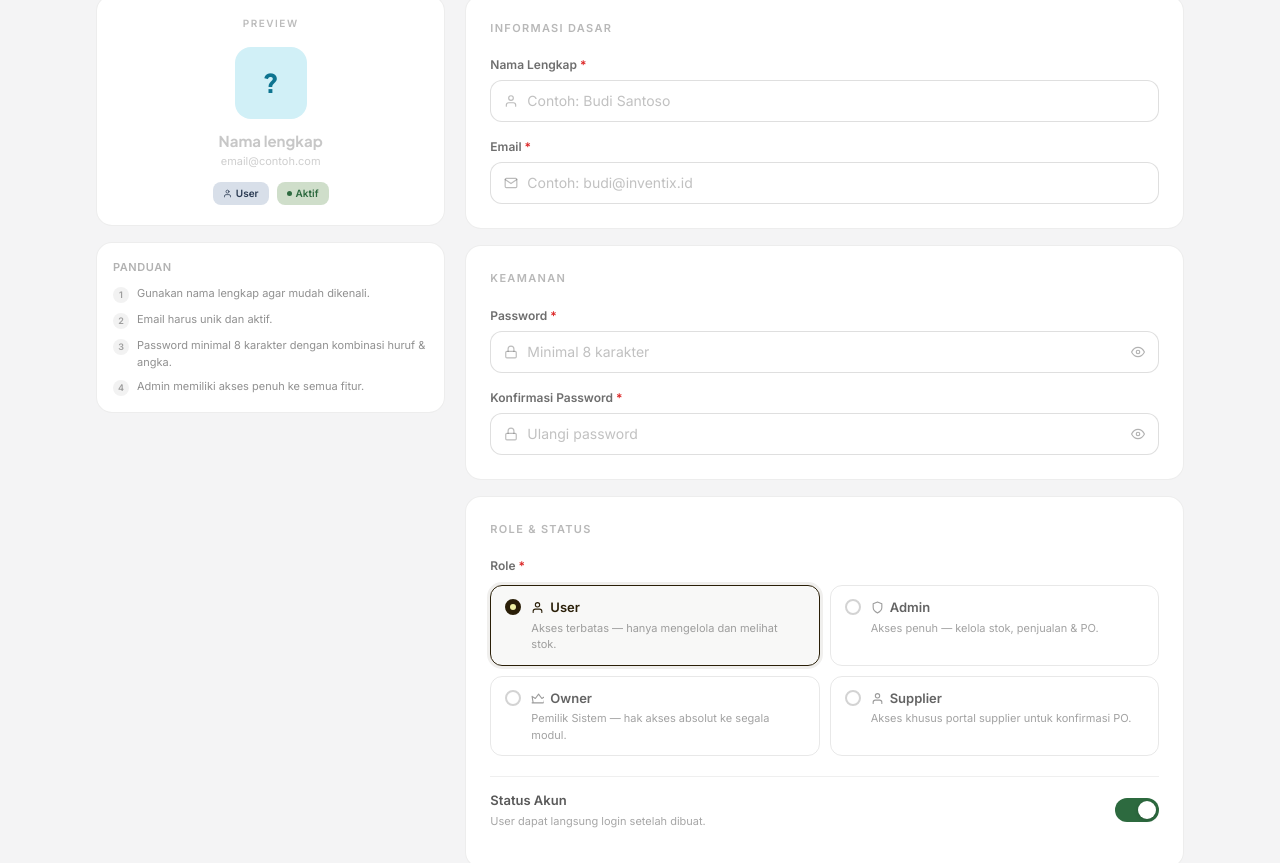
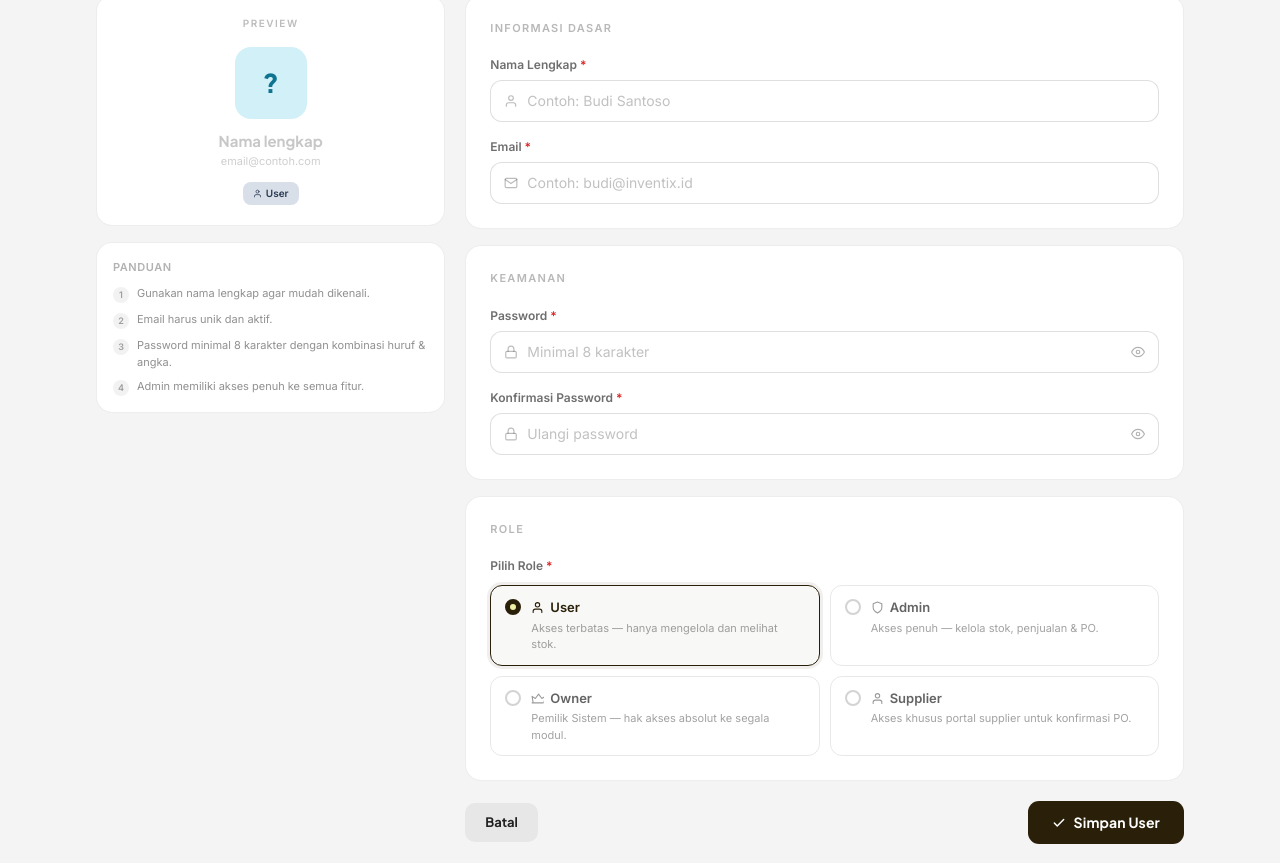
Before and after one commit to kathleenklavinka/inventix-fe, a Next.js app: page /user/tambah in a window 1280 px wide. Shown: the part 157-1020 px from the top of the page. Built offline with nearby package versions, Linux system fonts and the light colour scheme.

Commit message:
perubahan

```diff
--- a/app/user/edit/[id]/page.tsx
+++ b/app/user/edit/[id]/page.tsx
@@ -51,12 +51,6 @@ const IconMail = ({ size = 16, color = "currentColor" }) => (
 const IconShield = ({ size = 16, color = "currentColor" }) => (
   <svg width={size} height={size} viewBox="0 0 24 24" fill="none" stroke={color} strokeWidth="2" strokeLinecap="round" strokeLinejoin="round">
     <path d="M12 22s8-4 8-10V5l-8-3-8 3v7c0 6 8 10 8 10z"/>
-  </svg>
-);
-const IconToggle = ({ size = 16, color = "currentColor" }) => (
-  <svg width={size} height={size} viewBox="0 0 24 24" fill="none" stroke={color} strokeWidth="2" strokeLinecap="round" strokeLinejoin="round">
-    <rect x="1" y="5" width="22" height="14" rx="7" ry="7"/>
-    <circle cx="16" cy="12" r="3"/>
   </svg>
 );
 const IconLock = ({ size = 16, color = "currentColor" }) => (
@@ -123,7 +117,6 @@ export default function EditUserPage() {
   const [nama, setNama]               = useState("");
   const [email, setEmail]             = useState("");
   const [role, setRole]               = useState<"User" | "Admin" | "Owner" | "Supplier">("User");
-  const [aktif, setAktif]             = useState(true);
   const [password, setPassword]       = useState("");
   const [konfirmasi, setKonfirmasi]   = useState("");
   const [showPass, setShowPass]       = useState(false);
@@ -174,7 +167,7 @@ export default function EditUserPage() {
           joiningDate = `${String(d.getDate()).padStart(2, '0')} ${months[d.getMonth()]} ${d.getFullYear()}`;
         }
 
-        const formattedRole = (fRole.charAt(0).toUpperCase() + fRole.slice(1)) as any; // "Admin" | "User" | "Owner" | "Supplier"
+        const formattedRole = (fRole.charAt(0).toUpperCase() + fRole.slice(1)) as any;
 
         const mapped = {
           id: u.id,
@@ -183,14 +176,12 @@ export default function EditUserPage() {
           role: formattedRole,
           bergabung: joiningDate,
           avatar: u.nama.split(" ").map((w: string) => w[0]).join("").slice(0, 2).toUpperCase(),
-          aktif: true
         };
 
         setOriginalUser(mapped);
         setNama(mapped.nama);
         setEmail(mapped.email);
         setRole(mapped.role);
-        setAktif(mapped.aktif);
       } catch (err: any) {
         console.error("Gagal memuat detail user:", err);
       } finally {
@@ -247,7 +238,6 @@ export default function EditUserPage() {
     nama !== originalUser.nama ||
     email !== originalUser.email ||
     role  !== originalUser.role ||
-    aktif !== originalUser.aktif ||
     password !== "" || konfirmasi !== ""
   ) : false;
 
@@ -366,21 +356,6 @@ export default function EditUserPage() {
         .role-option.selected-user  .role-radio{border-color:#2a3a52;background:#2a3a52}
         .role-option.selected-owner .role-radio{border-color:#92400e;background:#92400e}
         .role-option.selected-supplier .role-radio{border-color:#5b21b6;background:#5b21b6}
-
-        /* Toggle switch */
-        .toggle-switch{
-          width:44px;height:24px;border-radius:99px;border:none;cursor:pointer;
-          position:relative;transition:background .25s;flex-shrink:0;
-        }
-        .toggle-switch.on {background:#2d6a3f}
-        .toggle-switch.off{background:rgba(33,33,33,0.18)}
-        .toggle-knob{
-          position:absolute;top:3px;width:18px;height:18px;border-radius:50%;
-          background:#fff;transition:left .22s cubic-bezier(.22,1,.36,1);
-          box-shadow:0 1px 4px rgba(0,0,0,0.16);
-        }
-        .toggle-switch.on  .toggle-knob{left:23px}
-        .toggle-switch.off .toggle-knob{left:3px}
 
         /* Card */
         .form-card{
@@ -671,45 +646,6 @@ export default function EditUserPage() {
                 </div>
 
                 <div className="anim-fade-up d300 form-card">
-                  <div className="px-5 py-4 flex items-center gap-3 border-b" style={{ borderColor: "rgba(33,33,33,0.07)" }}>
-                    <div className="w-7 h-7 rounded-lg flex items-center justify-center flex-shrink-0"
-                      style={{ background: aktif ? "#CFDECA" : "rgba(33,33,33,0.08)" }}>
-                      <IconToggle size={14} color={aktif ? "#2d6a3f" : "rgba(33,33,33,0.35)"} />
-                    </div>
-                    <div>
-                      <p className="font-['Plus_Jakarta_Sans'] font-black text-[13.5px] text-[#212121]">Status Akun</p>
-                      <p className="text-[10px] font-medium" style={{ color: "rgba(33,33,33,0.38)" }}>Aktifkan atau nonaktifkan akun</p>
-                    </div>
-                  </div>
-                  <div className="px-5 py-4 flex items-center justify-between gap-4">
-                    <div>
-                      <p className="font-['Plus_Jakarta_Sans'] font-bold text-[13px] text-[#212121]">
-                        {aktif ? "Akun Aktif" : "Akun Nonaktif"}
-                      </p>
-                      <p className="text-[10.5px] mt-0.5 font-medium" style={{ color: "rgba(33,33,33,0.40)" }}>
-                        {aktif ? "User dapat login ke sistem" : "User tidak dapat login"}
-                      </p>
-                    </div>
-                    <button
-                      className={`toggle-switch ${aktif ? "on" : "off"}`}
-                      onClick={() => setAktif(v => !v)}
-                      disabled={isSelf}
-                      title={isSelf ? "Tidak bisa menonaktifkan akun sendiri" : undefined}
-                      style={isSelf ? { opacity: .4, cursor: "not-allowed" } : {}}>
-                      <div className="toggle-knob" />
-                    </button>
-                  </div>
-                  {isSelf && (
-                    <div className="px-5 pb-4">
-                      <p className="text-[10.5px] font-medium px-3 py-2 rounded-lg"
-                        style={{ background: "rgba(33,33,33,0.04)", color: "rgba(33,33,33,0.45)" }}>
-                        Tidak bisa menonaktifkan akun yang sedang kamu gunakan.
-                      </p>
-                    </div>
-                  )}
-                </div>
-
-                <div className="anim-fade-up d350 form-card">
                   <div className="px-5 py-4 flex flex-col gap-2.5">
                     {errors.submit && (
                       <div className="px-3 py-2.5 border rounded-xl text-[11px] font-semibold text-center mb-1" style={{ borderColor: "#fee2e2", background: "#fef2f2", color: "#991b1b" }}>
@@ -748,7 +684,6 @@ export default function EditUserPage() {
                   {[
                     { label: "ID User",         val: `#${originalUser.id.toString().padStart(4, "0")}` },
                     { label: "Bergabung",        val: originalUser.bergabung },
-                    { label: "Status awal",      val: originalUser.aktif ? "Aktif" : "Nonaktif" },
                     { label: "Role awal",        val: originalUser.role },
                   ].map((row, i) => (
                     <div key={i} className="flex justify-between items-center py-1.5 border-t first:border-0"
--- a/app/user/page.tsx
+++ b/app/user/page.tsx
@@ -27,7 +27,6 @@ function deleteBlockedReason(actorRole: string, targetRole: string, isSelf: bool
   return null;
 }
 
-// ─── Avatar colors ────────────────────────────────────────────────────────────
 const AVATAR_COLORS: Record<string, { bg: string; color: string }> = {
   OI: { bg: "#f5e6cc", color: "#92400e" },
   AI: { bg: "#e8dfc8", color: "#7a5c2e" },
@@ -47,7 +46,6 @@ function avatarStyle(initials: string) {
   return AVATAR_COLORS[initials] ?? { bg: "#e8dfc8", color: "#7a5c2e" };
 }
 
-// ─── Icons ────────────────────────────────────────────────────────────────────
 const IconUsers        = ({ size = 18, color = "currentColor" }) => <svg width={size} height={size} viewBox="0 0 24 24" fill="none" stroke={color} strokeWidth="2" strokeLinecap="round" strokeLinejoin="round"><path d="M17 21v-2a4 4 0 0 0-4-4H5a4 4 0 0 0-4 4v2"/><circle cx="9" cy="7" r="4"/><path d="M23 21v-2a4 4 0 0 0-3-3.87"/><path d="M16 3.13a4 4 0 0 1 0 7.75"/></svg>;
 const IconShield       = ({ size = 18, color = "currentColor" }) => <svg width={size} height={size} viewBox="0 0 24 24" fill="none" stroke={color} strokeWidth="2" strokeLinecap="round" strokeLinejoin="round"><path d="M12 22s8-4 8-10V5l-8-3-8 3v7c0 6 8 10 8 10z"/></svg>;
 const IconUser         = ({ size = 18, color = "currentColor" }) => <svg width={size} height={size} viewBox="0 0 24 24" fill="none" stroke={color} strokeWidth="2" strokeLinecap="round" strokeLinejoin="round"><path d="M20 21v-2a4 4 0 0 0-4-4H8a4 4 0 0 0-4 4v2"/><circle cx="12" cy="7" r="4"/></svg>;
@@ -65,7 +63,6 @@ const IconList         = ({ size = 16, color = "currentColor" }) => <svg width={
 const IconLock         = ({ size = 13, color = "currentColor" }) => <svg width={size} height={size} viewBox="0 0 24 24" fill="none" stroke={color} strokeWidth="2" strokeLinecap="round" strokeLinejoin="round"><rect x="3" y="11" width="18" height="11" rx="2" ry="2"/><path d="M7 11V7a5 5 0 0 1 10 0v4"/></svg>;
 const IconCrown        = ({ size = 10, color = "currentColor" }) => <svg width={size} height={size} viewBox="0 0 24 24" fill="none" stroke={color} strokeWidth="2" strokeLinecap="round" strokeLinejoin="round"><path d="M2 20h20M4 20L2 8l6 4 6-8 6 8 6-4-2 12"/></svg>;
 
-// ─── Sub-components ───────────────────────────────────────────────────────────
 function Avatar({ initials, size = 36, radius = 10 }: { initials: string; size?: number; radius?: number }) {
   const s = avatarStyle(initials);
   return (
@@ -91,19 +88,6 @@ function RoleBadge({ role }: { role: string }) {
   );
 }
 
-function AktifBadge({ aktif }: { aktif: boolean }) {
-  if (aktif) return (
-    <span className="inline-flex items-center gap-1 text-[10px] font-bold px-2 py-0.5 rounded-md" style={{ background: "#CFDECA", color: "#2d6a3f" }}>
-      <span style={{ width: 5, height: 5, borderRadius: "50%", background: "#2d6a3f", display: "inline-block" }} /> Aktif
-    </span>
-  );
-  return (
-    <span className="inline-flex items-center gap-1 text-[10px] font-bold px-2 py-0.5 rounded-md" style={{ background: "rgba(33,33,33,0.07)", color: "rgba(33,33,33,0.40)" }}>
-      <span style={{ width: 5, height: 5, borderRadius: "50%", background: "rgba(33,33,33,0.28)", display: "inline-block" }} /> Nonaktif
-    </span>
-  );
-}
-
 function Inner({ children, className = "" }: { children: React.ReactNode; className?: string }) {
   return <div className={`max-w-6xl mx-auto px-4 sm:px-8 ${className}`}>{children}</div>;
 }
@@ -115,10 +99,8 @@ interface UserType {
   role: string;
   bergabung: string;
   avatar: string;
-  aktif: boolean;
 }
 
-// ─── Page ─────────────────────────────────────────────────────────────────────
 export default function UserPage() {
   const router = useRouter();
 
@@ -127,7 +109,6 @@ export default function UserPage() {
   const [users, setUsers]             = useState<UserType[]>([]);
   const [search, setSearch]           = useState("");
   const [filterRole, setFilterRole]   = useState<"semua" | "owner" | "admin" | "user" | "supplier">("semua");
-  const [filterAktif, setFilterAktif] = useState<"semua" | "aktif" | "nonaktif">("semua");
   const [view, setView]               = useState<"grid" | "list">("grid");
   const [page, setPage]               = useState(1);
   const [deleteModal, setDeleteModal] = useState<UserType | null>(null);
@@ -177,7 +158,6 @@ export default function UserPage() {
           role: fRole,
           bergabung: joiningDate,
           avatar: nameInitials,
-          aktif: true
         };
       });
       setUsers(mapped);
@@ -211,20 +191,17 @@ export default function UserPage() {
   const userRoleCookie = Cookies.get(COOKIE_ROLE) || "user";
   if (userRoleCookie === "user" || userRoleCookie === "supplier") return null;
 
-  // ── Filter & pagination ──
   const filtered = users.filter(u => {
     const q = search.toLowerCase();
     const matchSearch = u.nama.toLowerCase().includes(q) || u.email.toLowerCase().includes(q) || u.role.toLowerCase().includes(q);
     const matchRole  = filterRole === "semua" || u.role === filterRole;
-    const matchAktif = filterAktif === "semua" || (filterAktif === "aktif" ? u.aktif : !u.aktif);
-    return matchSearch && matchRole && matchAktif;
+    return matchSearch && matchRole;
   });
 
   const totalPages = Math.max(1, Math.ceil(filtered.length / PAGE_SIZE));
   const safePage   = Math.min(page, totalPages);
   const paginated  = filtered.slice((safePage - 1) * PAGE_SIZE, safePage * PAGE_SIZE);
 
-  // ── Delete logic ──
   function handleDeleteClick(u: UserType) {
     const isSelf = u.id === currentUser.id;
     const allowed = canDeleteTarget(currentUser.role, u.role, isSelf);
@@ -247,15 +224,13 @@ export default function UserPage() {
     }
   }
 
-  function changeFilter(type: "role" | "aktif", val: string) {
+  function changeFilter(type: "role", val: string) {
     if (type === "role") setFilterRole(val as typeof filterRole);
-    else setFilterAktif(val as typeof filterAktif);
     setPage(1);
   }
 
   const totalAdmin    = users.filter(u => u.role === "admin").length;
   const totalUser     = users.filter(u => u.role === "user").length;
-  const totalNonaktif = users.filter(u => !u.aktif).length;
 
   const pillBase   = "text-[11px] font-bold px-3 py-1.5 rounded-full cursor-pointer transition-all duration-150 border border-transparent";
   const pillActive = "bg-[#2a1f08] text-[#EFF0A3]";
@@ -351,12 +326,11 @@ export default function UserPage() {
                 )}
               </div>
 
-              <div className="anim-fade-up d200 grid grid-cols-2 sm:grid-cols-4 gap-3 mt-6">
+              <div className="anim-fade-up d200 grid grid-cols-2 sm:grid-cols-3 gap-3 mt-6">
                 {[
                   { label: "Total User",  val: users.length,   icon: <IconUsers size={17} color="#7a5c2e" />,  bg: "#e8dfc8", valColor: "#2a1f08" },
                   { label: "Admin",       val: totalAdmin,     icon: <IconShield size={17} color="#185FA5" />, bg: "#E6F1FB", valColor: "#2a1f08" },
                   { label: "User biasa",  val: totalUser,      icon: <IconUser size={17} color="#0F6E56" />,   bg: "#E1F5EE", valColor: "#2a1f08" },
-                  { label: "Nonaktif",    val: totalNonaktif,  icon: <IconUserX size={17} color="#dc2626" />,  bg: "#fee2e2", valColor: totalNonaktif > 0 ? "#dc2626" : "#2a1f08" },
                 ].map((s, i) => (
                   <div key={i} className="stat-card">
                     <div style={{ width: 36, height: 36, borderRadius: 10, background: s.bg, display: "flex", alignItems: "center", justifyContent: "center", flexShrink: 0 }}>{s.icon}</div>
@@ -408,17 +382,6 @@ export default function UserPage() {
                   ))}
                 </div>
 
-                <div className="w-px h-5 hidden sm:block" style={{ background: "rgba(33,33,33,0.10)" }} />
-
-                <div className="flex items-center gap-1.5 flex-wrap">
-                  {(["semua", "aktif", "nonaktif"] as const).map(a => (
-                    <button key={a} onClick={() => changeFilter("aktif", a)}
-                      className={`${pillBase} capitalize ${filterAktif === a ? pillActive : pillIdle}`}>
-                      {a === "semua" ? "Semua status" : a}
-                    </button>
-                  ))}
-                </div>
-
                 <div className="view-toggle-wrap ml-auto">
                   <button className={`view-toggle-btn ${view === "grid" ? "active" : ""}`} onClick={() => setView("grid")} title="Grid view">
                     <IconGrid size={15} color="rgba(33,33,33,0.55)" />
@@ -452,7 +415,6 @@ export default function UserPage() {
                         <p className="text-[10px] mb-2.5 w-full truncate" style={{ color: "rgba(33,33,33,0.40)" }}>{u.email}</p>
                         <div className="flex items-center justify-center gap-1.5 mb-2 flex-wrap">
                           <RoleBadge role={u.role} />
-                          <AktifBadge aktif={u.aktif} />
                         </div>
                         <p className="flex items-center gap-1 text-[10px] mb-3" style={{ color: "rgba(33,33,33,0.35)" }}>
                           <IconCalendar size={10} /> {u.bergabung}
@@ -502,7 +464,6 @@ export default function UserPage() {
                         </div>
                         <div className="hidden sm:flex items-center gap-2 flex-shrink-0">
                           <RoleBadge role={u.role} />
-                          <AktifBadge aktif={u.aktif} />
                           <span className="flex items-center gap-1 text-[10px] font-medium ml-1" style={{ color: "rgba(33,33,33,0.35)" }}>
                             <IconCalendar size={10} /> {u.bergabung}
                           </span>
--- a/app/user/tambah/page.tsx
+++ b/app/user/tambah/page.tsx
@@ -114,7 +114,6 @@ type FormData = {
   password: string;
   konfirmasi: string;
   role: "User" | "Admin" | "Owner" | "Supplier";
-  aktif: boolean;
 };
 type FormErrors = Partial<Record<keyof FormData | "submit", string>>;
 
@@ -129,7 +128,6 @@ export default function TambahUserPage() {
     password: "",
     konfirmasi: "",
     role: "User",
-    aktif: true,
   });
   const [errors, setErrors] = useState<FormErrors>({});
   const [showPw, setShowPw]     = useState(false);
@@ -295,16 +293,6 @@ export default function TambahUserPage() {
         .role-card.selected .radio-dot{border-color:#2a1f08;background:#2a1f08}
         .radio-inner{width:6px;height:6px;border-radius:50%;background:#EFF0A3}
 
-        .toggle-wrap{
-          width:44px;height:24px;border-radius:12px;cursor:pointer;
-          transition:background .2s;position:relative;flex-shrink:0;border:none;padding:0;
-        }
-        .toggle-thumb{
-          width:18px;height:18px;border-radius:9px;background:#ffffff;
-          position:absolute;top:3px;transition:left .2s cubic-bezier(.22,1,.36,1);
-          box-shadow:0 1px 4px rgba(0,0,0,0.18);
-        }
-
         .strength-bar{
           height:3px;border-radius:2px;flex:1;
           transition:background .25s,opacity .25s;
@@ -403,13 +391,6 @@ export default function TambahUserPage() {
                         ) : (
                           <><IconUser size={9} color="#2a3a52" /> User</>
                         )}
-                      </span>
-                      <span className="inline-flex items-center gap-1 text-[10px] font-bold px-2.5 py-1 rounded-lg"
-                        style={form.aktif
-                          ? { background: "#CFDECA", color: "#2d6a3f" }
-                          : { background: "rgba(33,33,33,0.07)", color: "rgba(33,33,33,0.40)" }}>
-                        <span style={{ width: 5, height: 5, borderRadius: "50%", background: "currentColor", display: "inline-block" }} />
-                        {form.aktif ? "Aktif" : "Nonaktif"}
                       </span>
                     </div>
                   </div>
@@ -575,12 +556,12 @@ export default function TambahUserPage() {
 
                   <div className="bg-white border border-[rgba(33,33,33,0.08)] rounded-2xl p-5 sm:p-6">
                     <p className="text-[11px] font-bold tracking-[0.12em] uppercase mb-5" style={{ color: "rgba(33,33,33,0.32)" }}>
-                      Role & Status
+                      Role
                     </p>
 
-                    <div className="mb-5">
+                    <div className="mb-0">
                       <label className="block text-[12px] font-semibold mb-2.5" style={{ color: "rgba(33,33,33,0.65)" }}>
-                        Role <span style={{ color: "#dc2626" }}>*</span>
+                        Pilih Role <span style={{ color: "#dc2626" }}>*</span>
                       </label>
                       <div className="grid grid-cols-1 sm:grid-cols-2 gap-2.5">
 
@@ -649,24 +630,6 @@ export default function TambahUserPage() {
                         </div>
                       </div>
                     </div>
-
-                    <div className="flex items-center justify-between py-3.5 border-t" style={{ borderColor: "rgba(33,33,33,0.07)" }}>
-                      <div>
-                        <p className="text-[13px] font-semibold" style={{ color: "rgba(33,33,33,0.75)" }}>Status Akun</p>
-                        <p className="text-[11px] mt-0.5" style={{ color: "rgba(33,33,33,0.40)" }}>
-                          {form.aktif ? "User dapat langsung login setelah dibuat." : "User tidak bisa login sampai diaktifkan."}
-                        </p>
-                      </div>
-                      <button
-                        type="button"
-                        className="toggle-wrap"
-                        style={{ background: form.aktif ? "#2d6a3f" : "rgba(33,33,33,0.15)" }}
-                        onClick={() => handleChange("aktif", !form.aktif)}
-                        aria-label="Toggle status aktif"
-                      >
-                        <div className="toggle-thumb" style={{ left: form.aktif ? "23px" : "3px" }} />
-                      </button>
-                    </div>
                   </div>
 
                   {errors.submit && (
```
